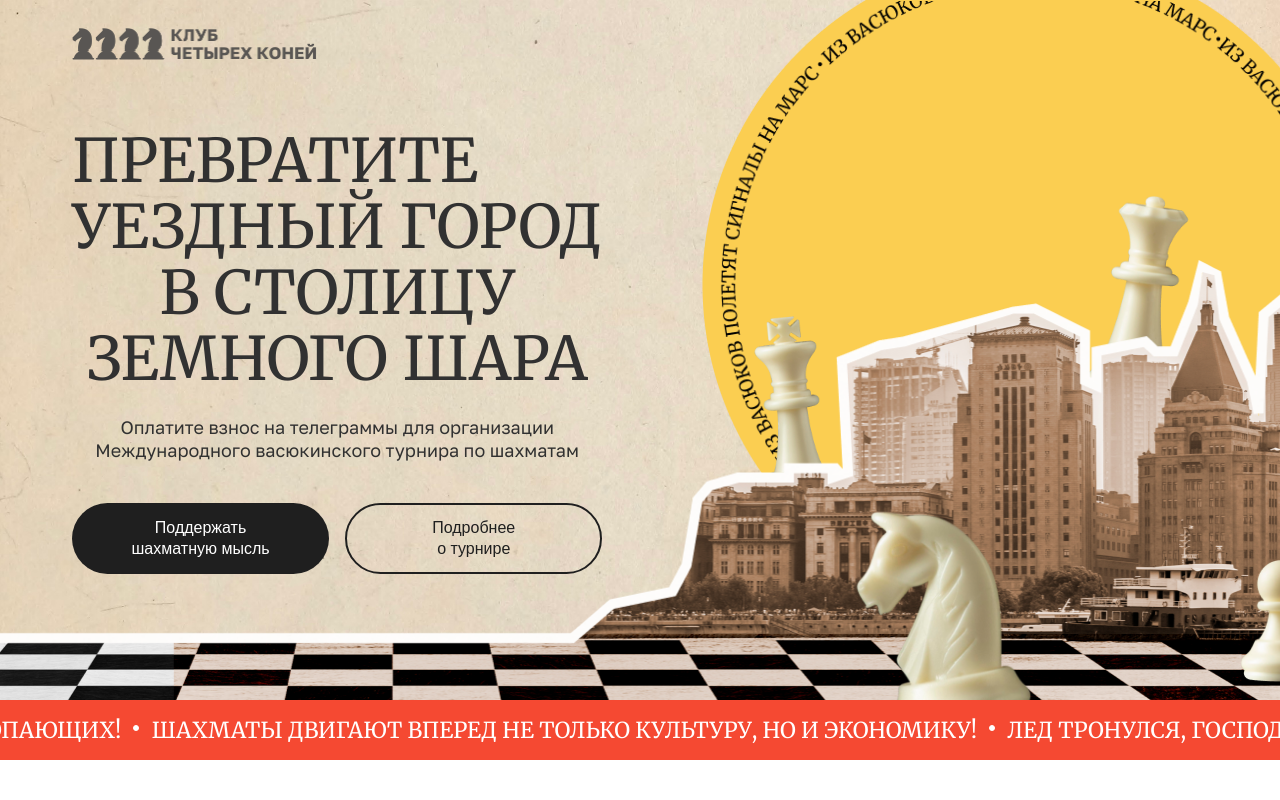
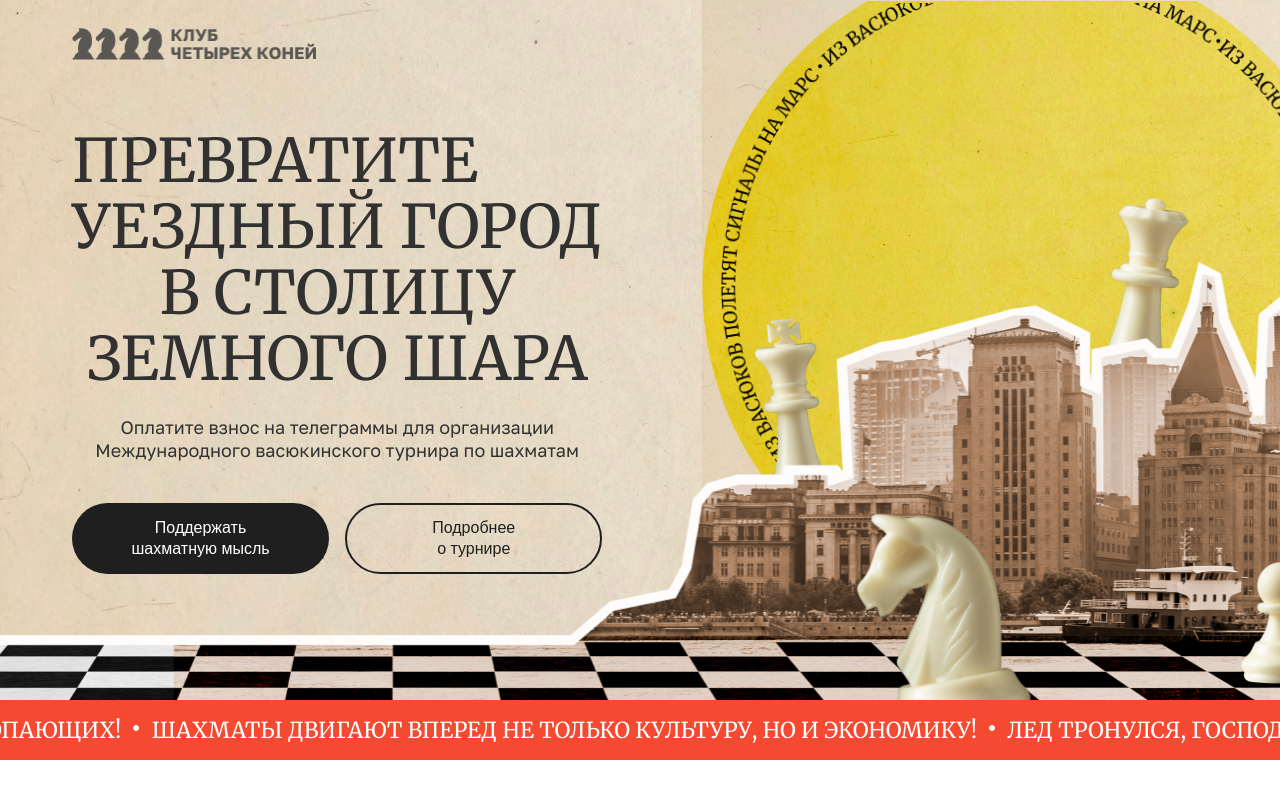
Before and after one commit to ElenaDitiateva/landing_page_chess, a plain HTML site: page index.html in a window 1280 px wide. Shown: the top 800 px of the page. Drawn offline with Linux system fonts and the light colour scheme.

Commit message:
fixed header__background styles

```diff
--- a/css/style.css
+++ b/css/style.css
@@ -17,7 +17,9 @@ body {
   color: #313131;
 }
 
-h1, h2, h3 {
+h1,
+h2,
+h3 {
   font-family: "Merriweather", serif;
   font-weight: 400;
   text-transform: uppercase;
@@ -49,14 +51,16 @@ header > .wrapper {
 
 .header__background {
   position: relative;
-  top: -90px;
+  top: -88px;
   left: 100px;
   width: 660px;
   height: 660px;
-  background: url("../img/bg-ellipse.png") no-repeat;
-  background-size: contain;
   background-position: center center;
   flex-shrink: 0;
+  background: url("../img/bg-ellipse.png") 90% no-repeat,
+    url("../img/bg-paper.jpg") 40% 40% no-repeat fixed;
+  background-size: contain, cover;
+  background-blend-mode: color-burn;
 }
 
 .bg-1-1 {
@@ -533,7 +537,7 @@ h2 {
 }
 
 .arrow:disabled {
-  background: #D6D6D6;
+  background: #d6d6d6;
 }
 
 .pagination {
```
